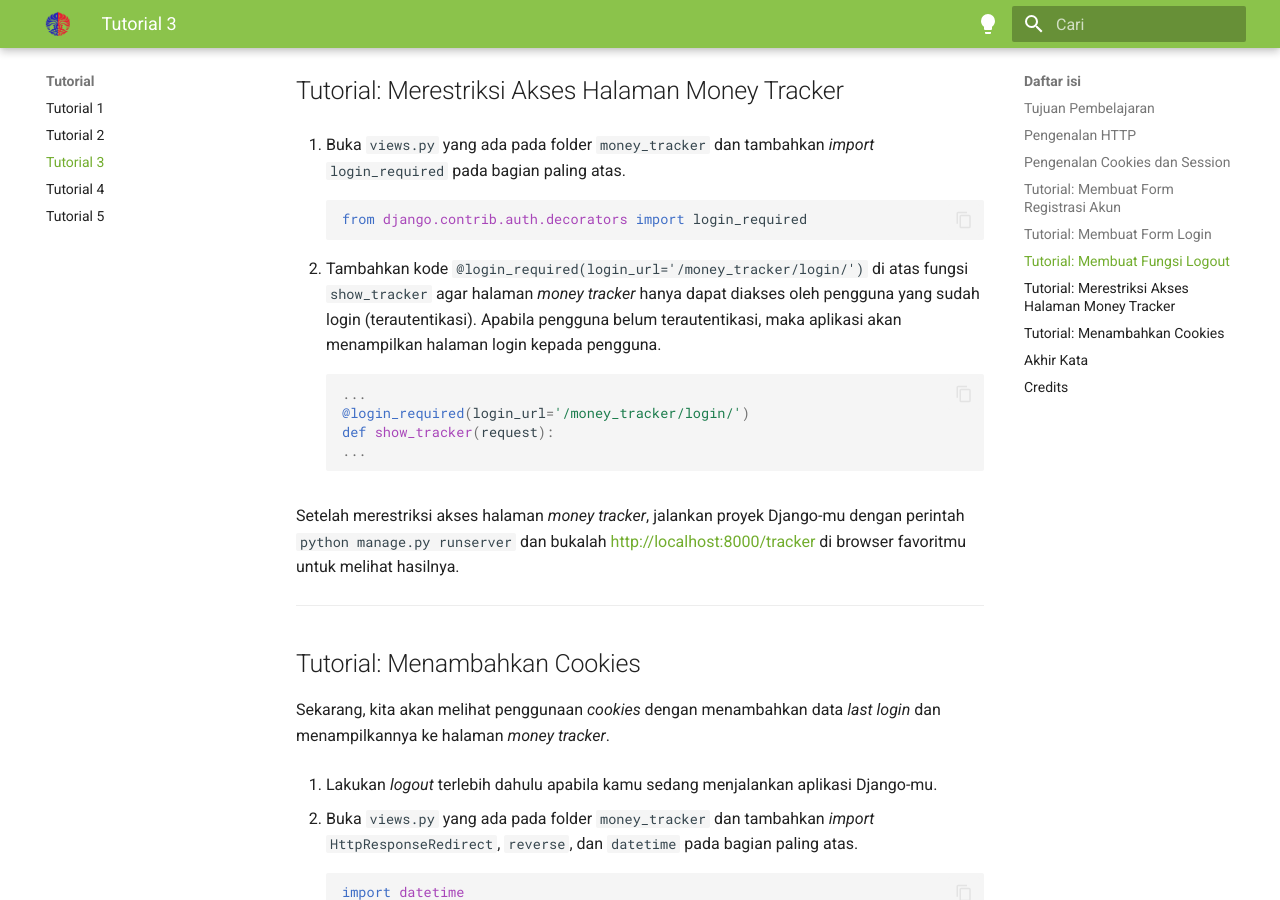
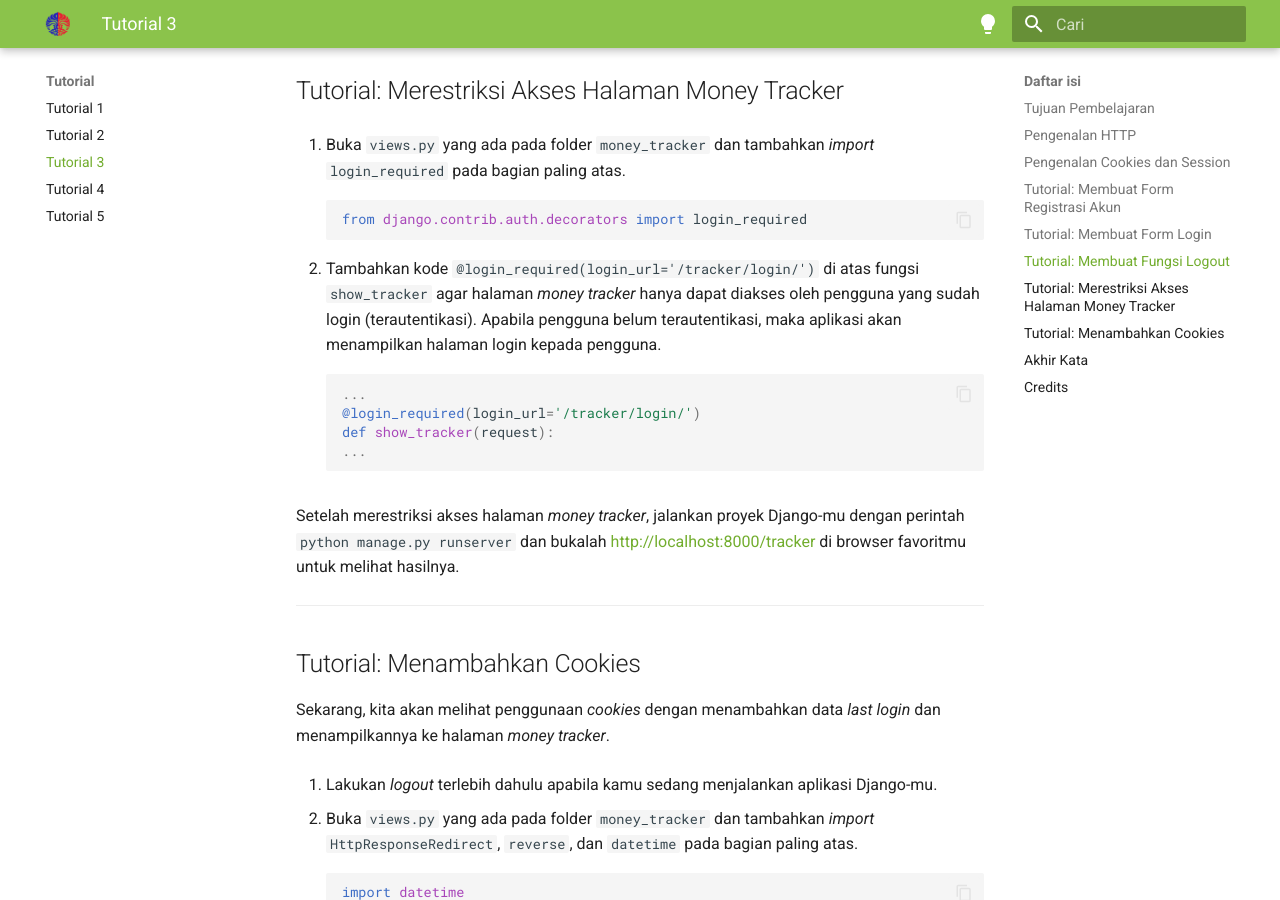
Before and after one commit to pbp-fasilkom-ui/genap-2023, an MkDocs documentation site: the page built from docs/tutorial/tutorial-3.md, in a window 1280 px wide and 900 px high, scrolled down 8314 px. Built offline with MkDocs 1.6.1 and Material for MkDocs 9.7.7, drawn with Linux system fonts in a browser that asks for light colours.

Commit message:
fix: wrong URL

````diff
--- a/docs/tutorial/tutorial-3.md
+++ b/docs/tutorial/tutorial-3.md
@@ -319,11 +319,11 @@ Kita sudah membuat mekanisme `logout` dan menyelesaikan sistem autentikasi pada
     from django.contrib.auth.decorators import login_required
     ```
 
-2. Tambahkan kode `@login_required(login_url='/money_tracker/login/')` di atas fungsi `show_tracker` agar halaman _money tracker_ hanya dapat diakses oleh pengguna yang sudah login (terautentikasi). Apabila pengguna belum terautentikasi, maka aplikasi akan menampilkan halaman login kepada pengguna.
+2. Tambahkan kode `@login_required(login_url='/tracker/login/')` di atas fungsi `show_tracker` agar halaman _money tracker_ hanya dapat diakses oleh pengguna yang sudah login (terautentikasi). Apabila pengguna belum terautentikasi, maka aplikasi akan menampilkan halaman login kepada pengguna.
 
     ```python
     ...
-    @login_required(login_url='/money_tracker/login/')
+    @login_required(login_url='/tracker/login/')
     def show_tracker(request):
     ...
     ```
````
